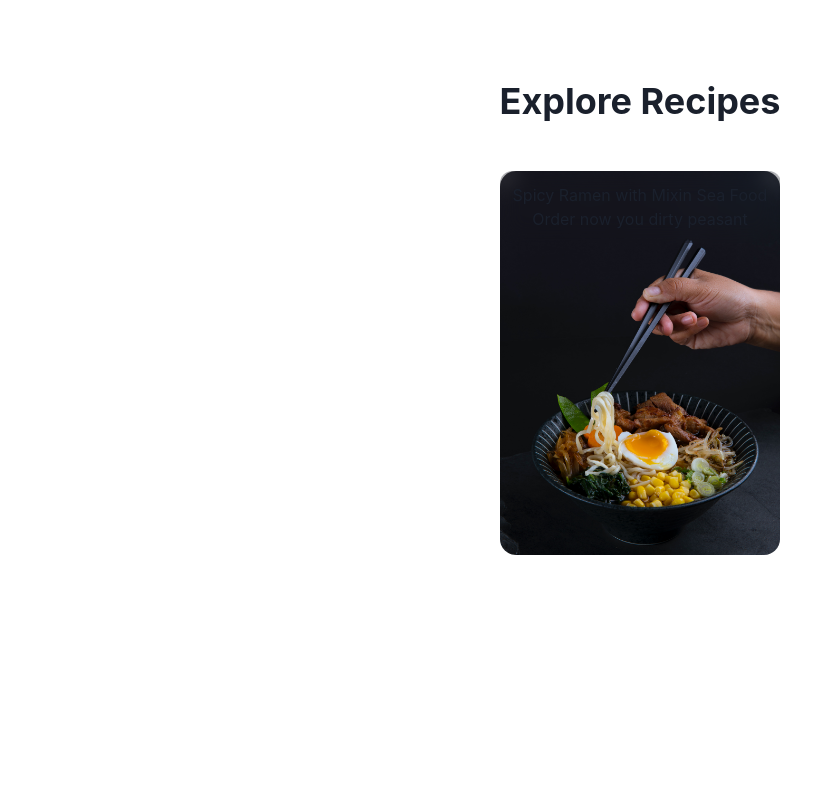
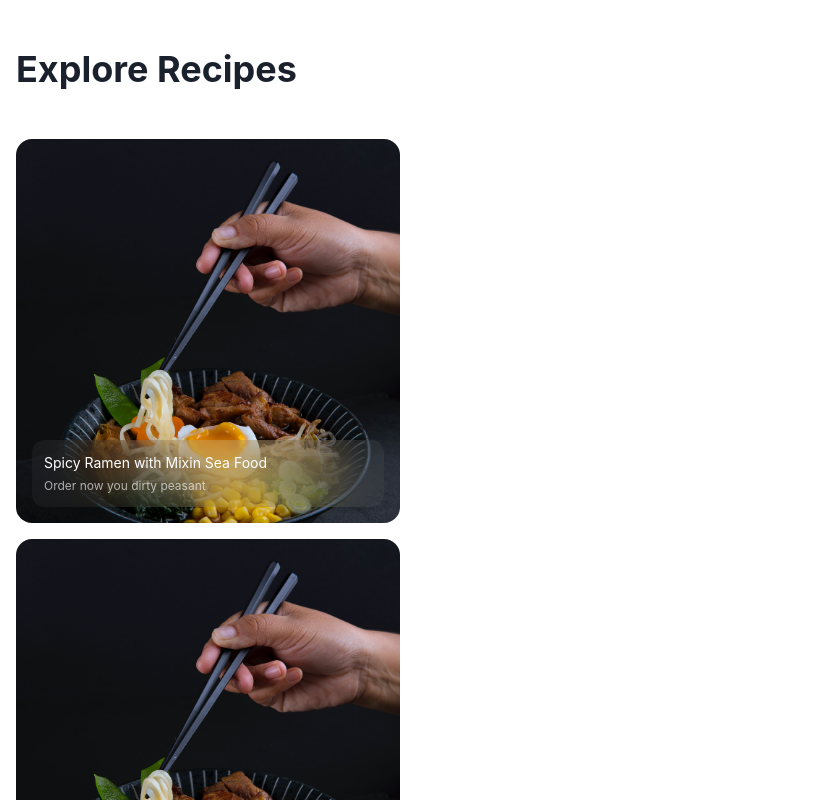
Before and after one commit to plahteenlahti/junction2022, a React (Vite) app in the folder app/: page /recipes in a window 1280 px wide. Shown: the top 800 px of the page, without its empty margins (0-827 px from the left). Built offline with nearby package versions, Linux system fonts and the light colour scheme.

Commit message:
feat(recipe): ship my tobbe

```diff
--- a/app/package.json
+++ b/app/package.json
@@ -18,7 +18,8 @@
     "react": "^18.2.0",
     "react-dom": "^18.2.0",
     "react-map-gl": "^7.0.19",
-    "react-router-dom": "^6.4.3"
+    "react-router-dom": "^6.4.3",
+    "react-shared-element-transition": "^3.0.0"
   },
   "devDependencies": {
     "@types/react": "^18.0.22",
@@ -26,6 +27,7 @@
     "@vitejs/plugin-react": "^2.2.0",
     "eslint": "^8.26.0",
     "eslint-config-react-app": "^7.0.1",
+    "eslint-plugin-prettier": "^4.2.1",
     "prettier": "^2.7.1",
     "typescript": "^4.6.4",
     "vite": "^3.2.0"
--- a/app/src/App.css
+++ b/app/src/App.css
@@ -1,8 +1,5 @@
 #root {
-  max-width: 1280px;
-  margin: 0 auto;
-  padding: 2rem;
-  text-align: center;
+  width: 100%;
 }
 
 .logo {
--- /dev/null
+++ b/app/src/components/Recipe.tsx
@@ -0,0 +1,35 @@
+import { Box, Container, Heading, Text } from '@chakra-ui/react'
+import ramen from '../assets/ramen.jpg'
+
+export const Recipe = () => {
+  return (
+    <Box
+      height="sm"
+      maxWidth="sm"
+      width="100%"
+      backgroundImage={ramen}
+      backgroundPosition="center"
+      backgroundSize="cover"
+      backgroundRepeat="no-repeat"
+      padding="4"
+      marginBottom="4"
+      rounded="2xl"
+      display="flex"
+      alignItems="end">
+      <Box
+        backgroundColor="whiteAlpha.50"
+        backdropFilter="auto"
+        rounded="xl"
+        padding="12px"
+        backdropBlur="xl"
+        width="100%">
+        <Text fontSize="sm" marginBottom="1" color="white">
+          Spicy Ramen with Mixin Sea Food
+        </Text>
+        <Text color="whiteAlpha.700" fontSize="xs">
+          Order now you dirty peasant
+        </Text>
+      </Box>
+    </Box>
+  )
+}
--- a/app/src/routes/recipes.tsx
+++ b/app/src/routes/recipes.tsx
@@ -1,5 +1,6 @@
 import { Box, Container, Heading, Text } from '@chakra-ui/react'
 import ramen from '../assets/ramen.jpg'
+import { Recipe } from '../components/Recipe'
 
 export const Recipes = () => {
   return (
@@ -7,24 +8,9 @@ export const Recipes = () => {
       <Heading marginTop="12" marginBottom="12">
         Explore Recipes
       </Heading>
-
-      <Box
-        height="sm"
-        backgroundImage={ramen}
-        backgroundPosition="center"
-        backgroundSize="cover"
-        backgroundRepeat="no-repeat"
-        paddingBottom="3"
-        rounded="2xl">
-        <Box
-          backdropFilter="auto"
-          rounded="xl"
-          padding="12px"
-          backdropBlur="md">
-          <Text>Spicy Ramen with Mixin Sea Food</Text>
-          <Text size="">Order now you dirty peasant</Text>
-        </Box>
-      </Box>
+      <Recipe />
+      <Recipe />
+      <Recipe />
     </Container>
   )
 }
```
Also changed, not shown: app/.eslintrc.js (deleted), app/.eslintrc.json (added), app/.prettierrc.js (deleted), app/.prettierrc.json (added), 1 other file (tests, documents, lock files or other folders).
